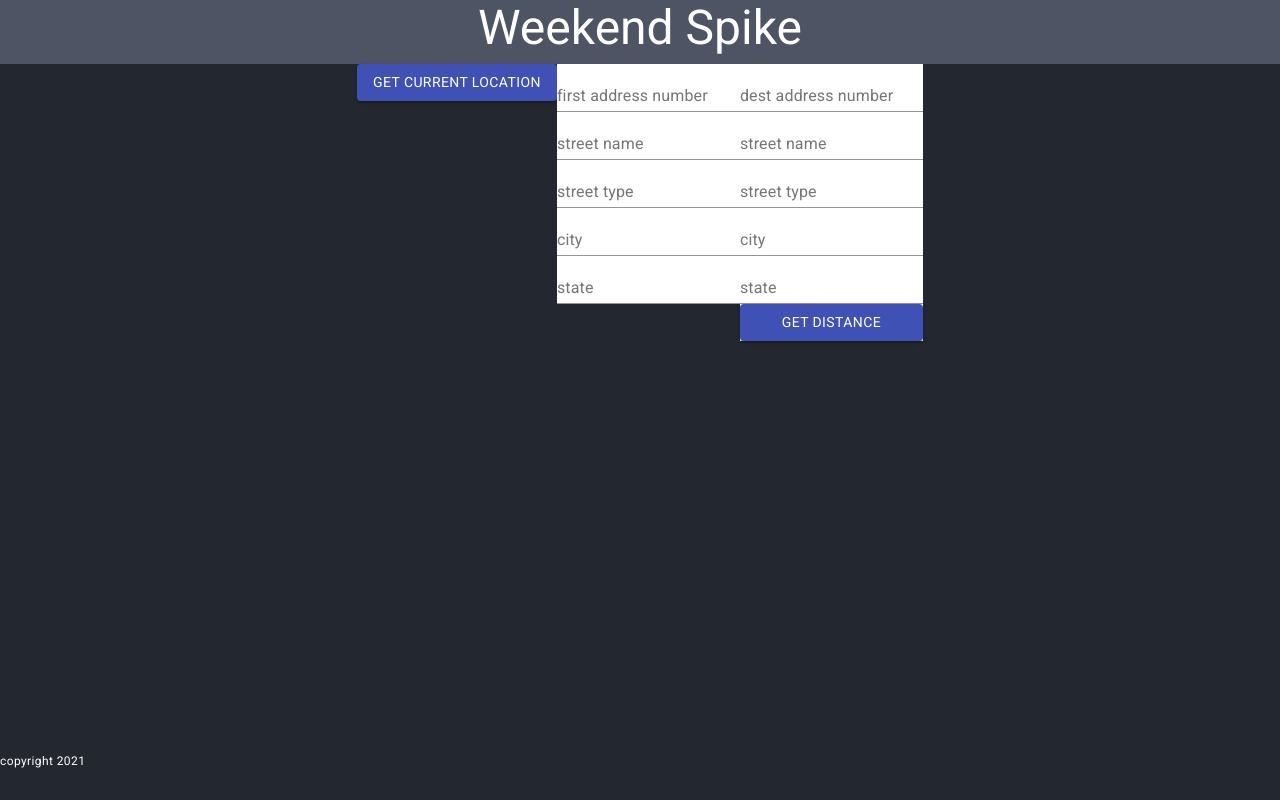
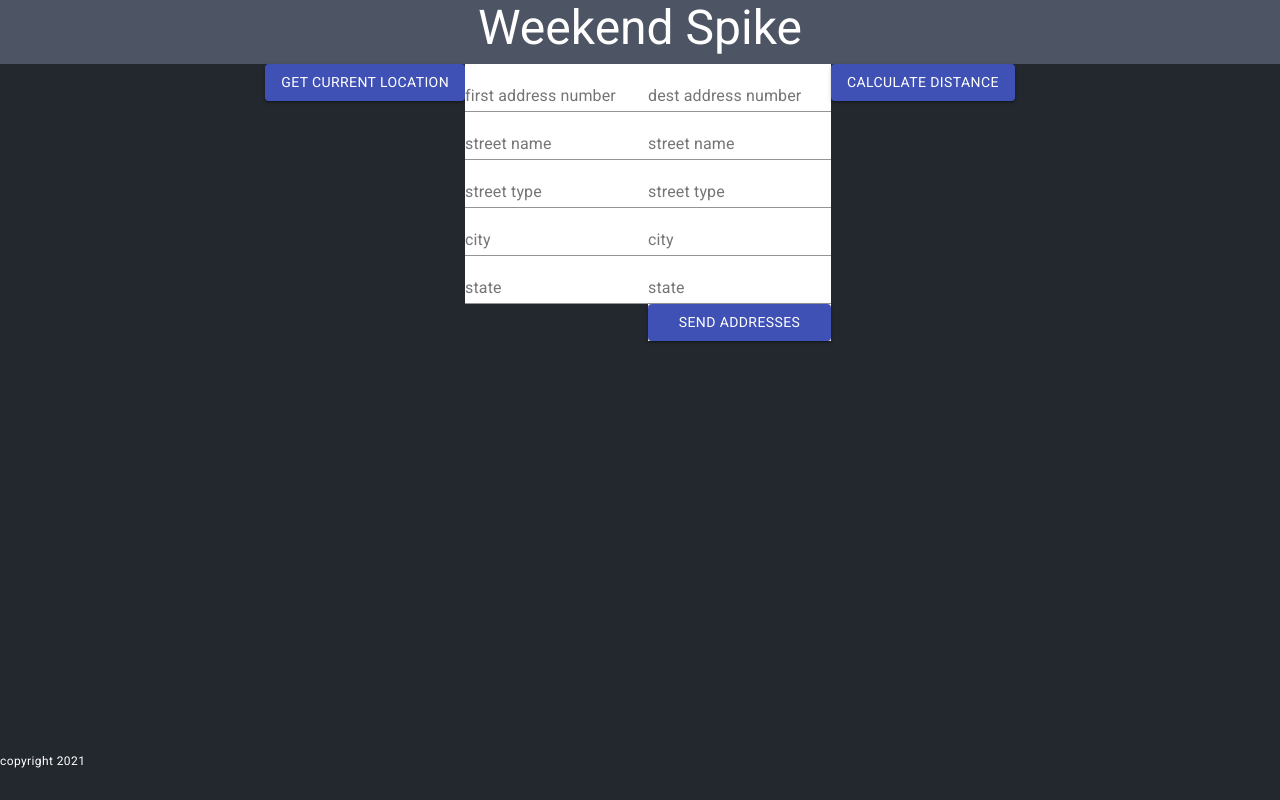
Before and after one commit to brandonwharton/weekend-solo-spike, a React (Create React App) app: page /#/location in a window 1280 px wide. Built offline with nearby package versions, Linux system fonts and the light colour scheme; no server answers.

Commit message:
Made a second button to GET data from local server for stored address information

```diff
--- a/src/AddressList/AddressList.jsx
+++ b/src/AddressList/AddressList.jsx
@@ -1,4 +1,4 @@
-import Typography from '@material-ui/core/Typography';
+
 import { makeStyles } from '@material-ui/core/styles';
 import Grid from '@material-ui/core/Grid';
 import AddressCard from '../AddressCard/AddressCard';
--- a/src/LocationTesting/LocationTesting.jsx
+++ b/src/LocationTesting/LocationTesting.jsx
@@ -1,6 +1,6 @@
 import Button from '@material-ui/core/Button';
 import axios from 'axios';
-import { useEffect, useState } from 'react';
+import { useState } from 'react';
 import FormControl from '@material-ui/core/FormControl';
 import TextField from '@material-ui/core/TextField';
 
@@ -26,9 +26,9 @@ function LocationTesting() {
     });
 
 
-    useEffect(() => {
-        getLocation();
-    }, []);
+    // useEffect(() => {
+    //     getLocation();
+    // }, []);
 
     // change handlers for the two address inputs
     const handleFirstAddressChange = (event, propertyName) => {
@@ -68,7 +68,7 @@ function LocationTesting() {
 
     // on click, packs up information from both address inputs and sends them to Google Maps route
     const sendAddressInfo = () => {
-        console.log('address objects', firstAddress, secondAddress);
+        // console.log('address objects', firstAddress, secondAddress);
 
 
         // GET request
@@ -87,12 +87,36 @@ function LocationTesting() {
             },
         })
             .then(response => {
-                console.log('response for addresses:', response.data);
-            })
+                console.log('Got to nested GET request');
+                // then fetch server-stored address object data sent by Google
+                axios.get('/api/addresses/send')
+                    .then(secondResponse => {
+                        console.log('data in response', secondResponse.data);
+                    })
+                    .catch(err => {
+                        console.log('problem with nested GET for server data', err);
+                    })
+                // console.log('response for addresses:', response.data);
+
+            }) // end .then for Google API request
+            // catch for first GET to Google API
             .catch(err => {
                 console.log('Problem with addresses distance between GET', err);
             })
     }
+
+    // click handler to GET data from server stored after Google API request
+    const calculateDistance = () => {
+        console.log('clicked');
+        axios.get('/api/addresses/send')
+        .then(response => {
+            console.log('data in response', response.data);
+        })
+        .catch(err => {
+            console.log('problem with nested GET for server data', err);
+        })
+    }
+
 
     // console.log('local location state', currentLocation);
     // console.log('Current address object', firstAddress, secondAddress);
@@ -163,10 +187,16 @@ function LocationTesting() {
                     color="primary"
                     onClick={sendAddressInfo}
                 >
-                    Get Distance
+                    Send Addresses
                 </Button>
             </FormControl>
-
+            <Button
+                variant="contained"
+                color="primary"
+                onClick={calculateDistance}
+            >
+                Calculate Distance
+            </Button>
 
         </div>
 
```
Also changed, not shown: 1 other file (tests, documents, lock files or other folders).
